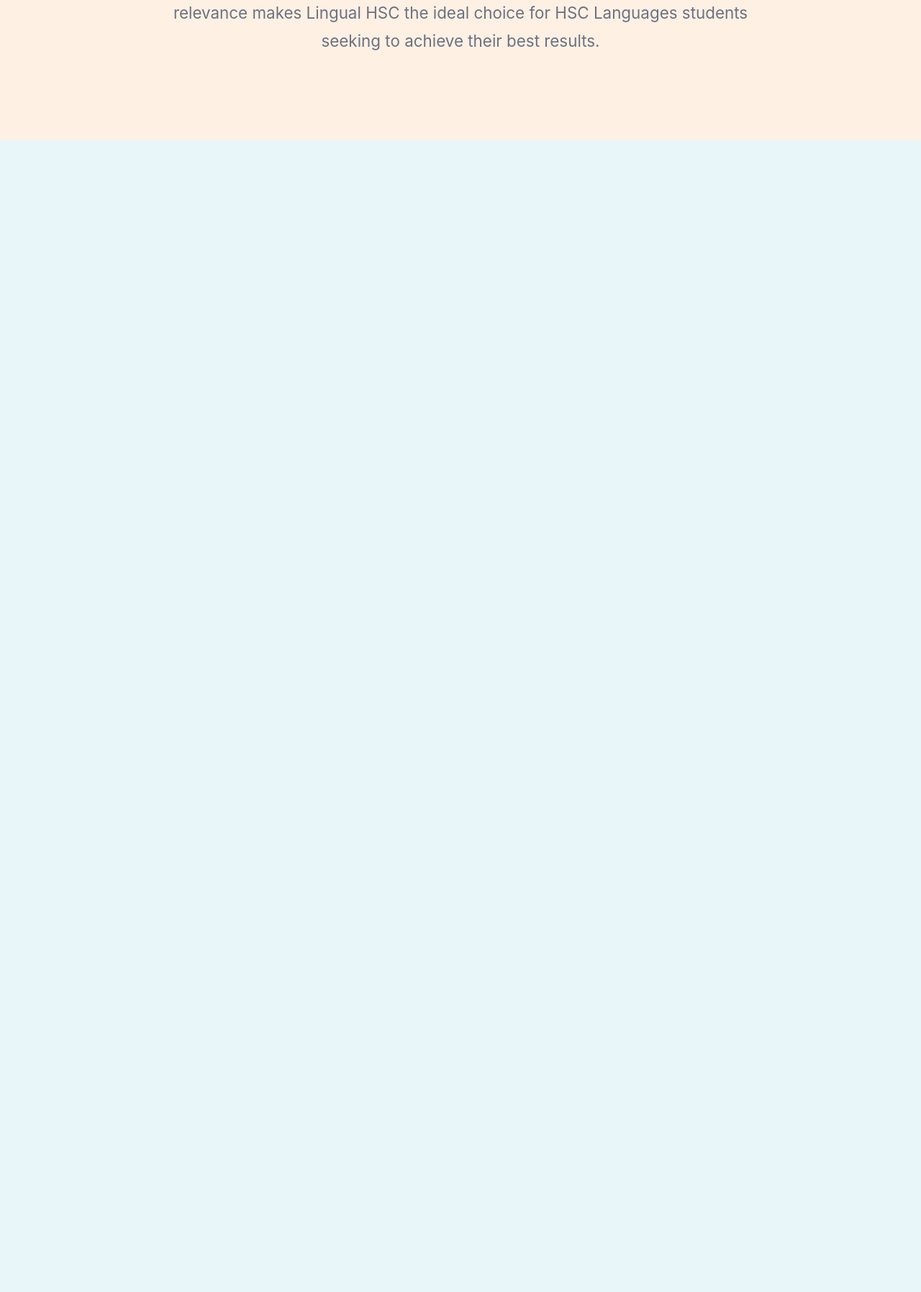
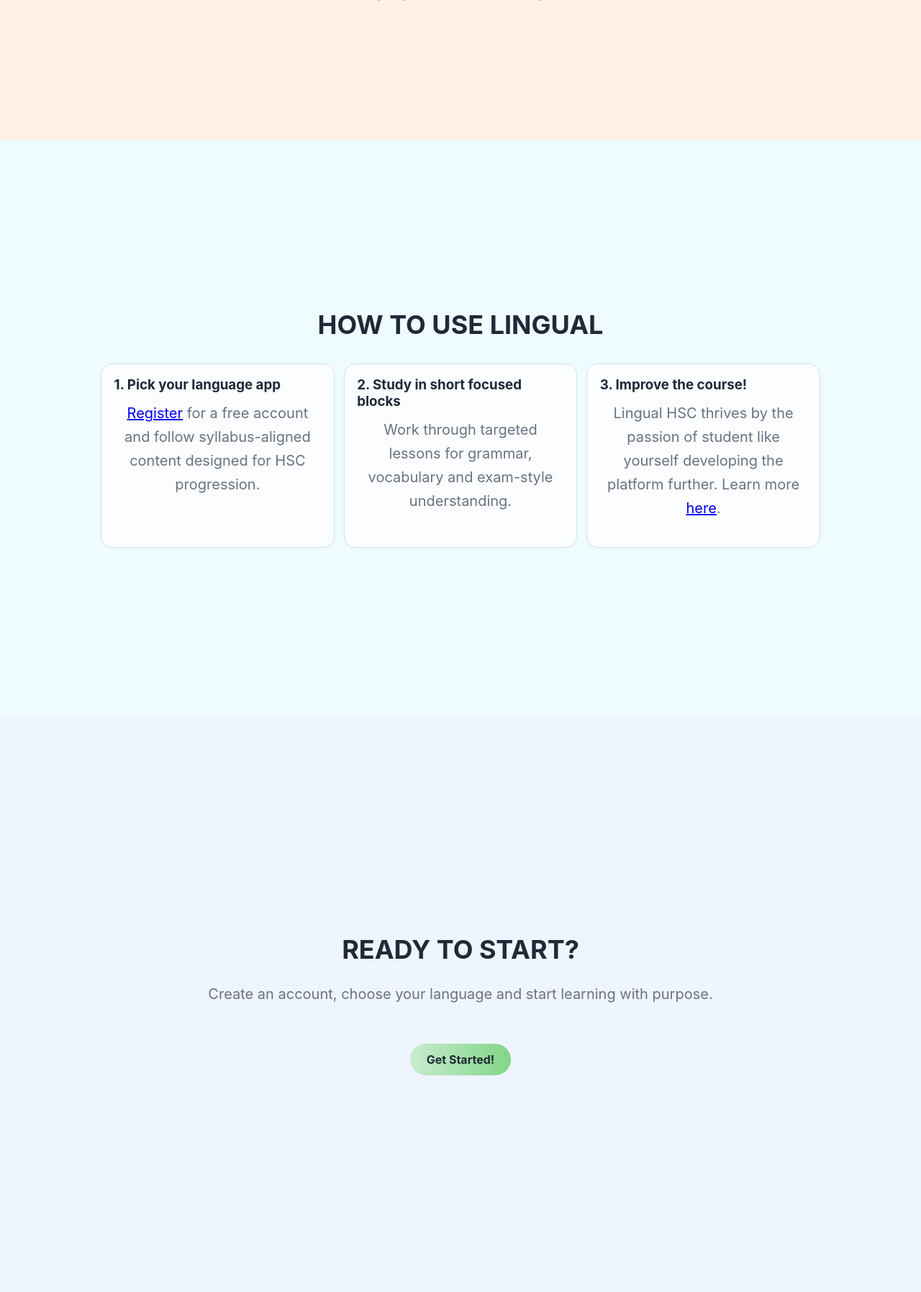
Before and after one commit to RishiS-HSCProjects/12AT2-LingualHSC, a Flask app: page / in a window 1280 px wide. Shown: the part 2221-4016 px from the top of the page at 72% size. Before the commit the page ends 2416 px from the top, so only its background shows below. Run offline with Flask 3, Linux system fonts and the light colour scheme; parts of the project's set-up code (start-up, migrations or seed data) failed here and were passed over.

Commit message:
Enhance landing page and account language UI
Add a 'Using Lingual' feature grid and final CTA to the landing page, update navigation links to use scrollToId, and replace the old 'why' card/class with 'use-lingual'. Introduce new landing CSS (feature-grid, feature-card, cta-btn) and tweak typography/spacing variables. Add .lang-head styles and a "Go to App" quick link in account language settings. Pass get_translatable into the landing template and perform minor whitespace/redirect cleanup in routes.py.

```diff
--- a/lingual/main/routes.py
+++ b/lingual/main/routes.py
@@ -24,7 +24,7 @@ main_bp = Blueprint(
 
 @main_bp.route('/')
 def landing():
-    return render_template('landing.html')
+    return render_template('landing.html', get_translatable=get_translatable)
 
 @main_bp.route('/welcome')
 @login_required
--- a/lingual/main/static/styles/landing.css
+++ b/lingual/main/static/styles/landing.css
@@ -6,12 +6,12 @@
     --font-nav-logo: 1.65rem;
     --font-nav-link: 1.2rem;
     --font-section-h2: 2.25rem;
-    --font-section-p: 1.4rem;
+    --font-section-p: 1.25rem;
     --font-card: 1.25rem;
 
     --line-tight: 1.2;
     --line-normal: 1.5;
-    --line-relaxed: 1.75;
+    --line-relaxed: 1.65;
 
     --landing-colour-taster: #FFB350;
     --landing-colour-taster-hover: #FFA500;
@@ -20,8 +20,9 @@
     --landing-gradient-start-hover: rgba(162, 226, 159, 0.7);
     --landing-gradient-end-hover: rgba(21, 182, 13, 0.7);
     --landing-card-method-bg: #C5EDFF;
-    --landing-card-why-bg: #FFDFC5;
-    --landing-section-why-bg: #fff0e4;
+    --landing-card-use-lingual-bg: #FFDFC5;
+    --landing-section-use-lingual-bg: #fff0e4;
+    --landing-section-cta-bg: #eef5ff;
 }
 
 #body {
@@ -199,7 +200,7 @@ section#welcome {
     flex-direction: column;
     justify-content: center;
     align-items: flex-start;
-    padding: 5rem 10%;
+    padding: 4.5rem 10%;
     min-height: calc(100vh - var(--nav-height));
     box-sizing: border-box;
     position: relative;
@@ -254,8 +255,8 @@ section#welcome .cards .card.method {
     background: var(--landing-card-method-bg);
 }
 
-section#welcome .cards .card.why {
-    background: var(--landing-card-why-bg);
+section#welcome .cards .card.use-lingual {
+    background: var(--landing-card-use-lingual-bg);
 }
 
 section#welcome .cards .card:hover {
@@ -299,7 +300,62 @@ section#welcome .cards .card:hover {
 }
 
 #why-lingual {
-    background: var(--landing-section-why-bg);
+    background: var(--landing-section-use-lingual-bg);
+}
+
+#final-cta {
+    background: var(--landing-section-cta-bg);
+}
+
+.feature-grid {
+    width: 100%;
+    max-width: 1000px;
+    display: grid;
+    grid-template-columns: repeat(auto-fit, minmax(220px, 1fr));
+    gap: 0.8rem;
+    margin-top: 2rem;
+}
+
+.feature-grid .feature-card {
+    background: var(--bg-card);
+    border: 1px solid var(--border-subtle);
+    border-radius: 1rem;
+    padding: 1.1rem;
+    box-shadow: 0 1px 4px var(--colour-overlay-soft);
+}
+
+.feature-grid .feature-card h3 {
+    margin: 0;
+    color: var(--colour-text-primary);
+}
+
+.feature-grid .feature-card p {
+    margin-top: 0.7rem;
+}
+
+.cta-btn {
+    margin-top: 2rem;
+    display: inline-flex;
+    align-items: center;
+    justify-content: center;
+    padding: 0.75rem 1.4rem;
+    border-radius: 999px;
+    background: linear-gradient(90deg, var(--landing-gradient-start), var(--landing-gradient-end));
+    color: var(--colour-text-primary);
+    text-decoration: none;
+    font-weight: 700;
+    transition: background 0.2s ease, transform 0.2s ease;
+}
+
+.cta-btn:hover {
+    background: linear-gradient(90deg, var(--landing-gradient-start-hover), var(--landing-gradient-end-hover));
+    transform: translateY(-1px);
+}
+
+.cta-btn:focus-visible,
+section#welcome .cards .card:focus-visible {
+    outline: 2px solid var(--colour-focus);
+    outline-offset: 2px;
 }
 
 /* || Responsive Breakpoints */
--- a/lingual/main/templates/account.html
+++ b/lingual/main/templates/account.html
@@ -55,7 +55,10 @@
         <hr>
         {% for lang in user_lang %}
             <div id="{{ lang.code }}-settings" class="language-settings">
-                <h2>{{ lang.app_name }} Settings</h2>
+                <div class="lang-head">
+                    <h2>{{ lang.app_name }} Settings</h2>
+                    <a href="{{ url_for('main.app_redirect', code=lang.code) }}">Go to App</a>
+                </div>
                 <p>Manage your {{ lang.name }} learning preferences and progress.</p>
 
                 {% from 'settings-macros.html' import settings_jp %}
--- a/lingual/main/templates/landing.html
+++ b/lingual/main/templates/landing.html
@@ -19,8 +19,8 @@
         <div id="nav-menu">
             <ul id="nav-links">
                 <li class="taster"><a href="{{ url_for('tutorial.home') }}">Open Tutorial Module</a></li>
-                <li><a onclick="whyUsScroll()">For HSC Students</a></li>
-                <li><a onclick="purposeScroll()">About Lingual</a></li>
+                <li><a onclick="scrollToId('purpose');">About Lingual</a></li>
+                <li><a onclick="scrollToId('use-lingual');">Using Lingual</a></li>
             </ul>
 
             <a href="{{ url_for('main.app') }}" id="get-started-btn">{% if current_user.is_authenticated %}Go to App{% else %}Get Started{% endif %}</a>
@@ -50,11 +50,10 @@
         {% endif %}
 
         <div class="cards">
-            <div class="card method" onclick="purposeScroll()">Learn More</div>
-            <div class="card why" onclick="whyUsScroll()">Why Us?</div>
+            <div class="card method" onclick="scrollToId('purpose')">Learn More</div>
+            <div class="card use-lingual" onclick="scrollToId('use-lingual')">Using Lingual</div>
         </div>
     </section>
-
 
     <section id="purpose" class="info-section">
         <h2>OUR MISSION</h2>
@@ -87,6 +86,37 @@
         </p>
     </section>
 
+    <section id="use-lingual" class="info-section">
+        <h2>HOW TO USE LINGUAL</h2>
+        <div class="feature-grid">
+            <article class="feature-card">
+                <h3>1. Pick your language app</h3>
+                <p><a href="{{ url_for('main.register') }}">Register</a> for a free account and follow syllabus-aligned content designed for HSC progression.</p>
+            </article>
+            <article class="feature-card">
+                <h3>2. Study in short focused blocks</h3>
+                <p>Work through targeted lessons for grammar, vocabulary and exam-style understanding.</p>
+            </article>
+            <article class="feature-card">
+                <h3>3. Improve the course!</h3>
+                <p>Lingual HSC thrives by the passion of student like yourself developing the platform further. Learn more <a href="{{ url_for('tutorial.lessons', slug='for-developers') }}">here</a>.</p>
+            </article>
+        </div>
+    </section>
+
+    <section id="final-cta" class="info-section">
+        <h2>READY TO START?</h2>
+        <p>
+            {% if current_user.is_authenticated %}
+            Continue your language study and keep your momentum going.
+            {% else %}
+            Create an account, choose your language and start learning with purpose.
+            {% endif %}
+        </p>
+        <a class="cta-btn" href="{{ url_for('main.app') }}">
+            {% if current_user.is_authenticated %}Go to App{% else %}Get Started!{% endif %}
+        </a>
+    </section>
 
 </div>
 
```
Also changed, not shown: lingual/main/static/styles/account.css (+35 -0 lines).
